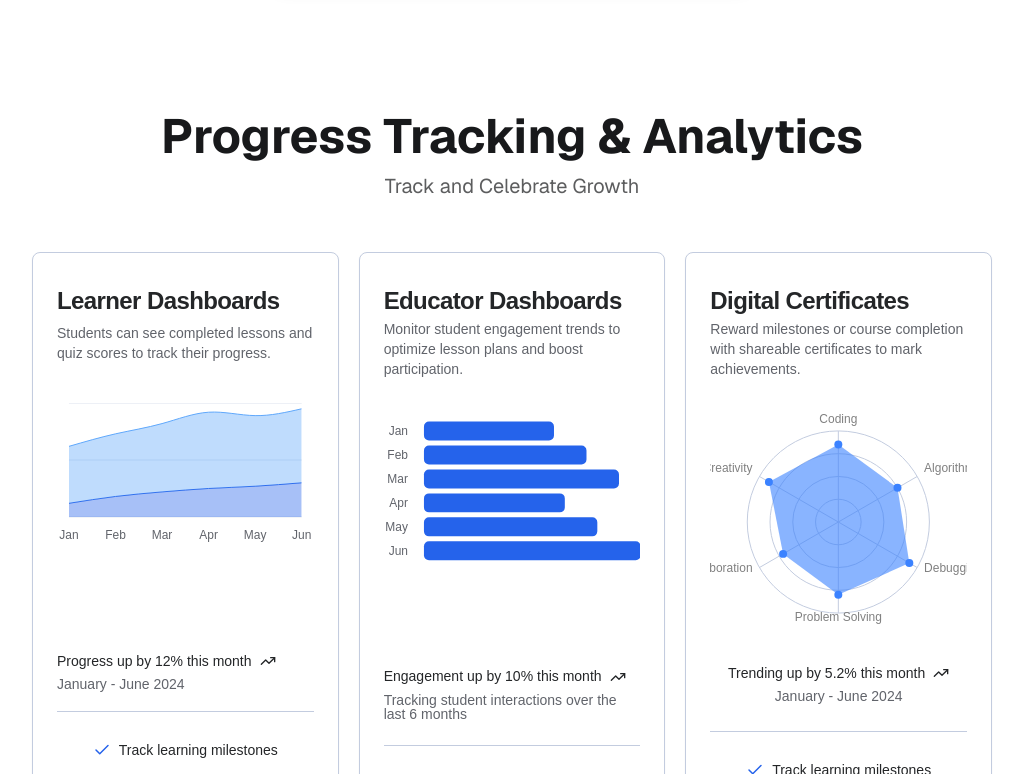
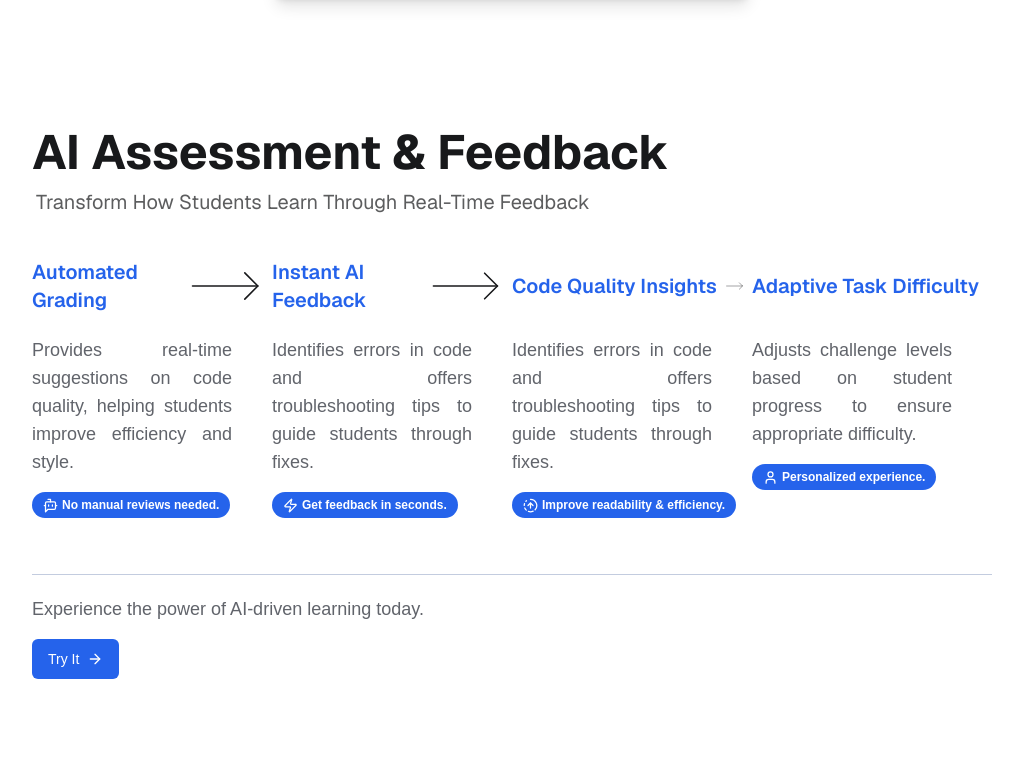
Before and after one commit to onehundredlabs/ai-native-education-platform-web, a Next.js app in the folder ai-native-education-platform-landing-page/: page / in a window 1280 px wide. Shown: the part 2886-3660 px from the top of the page, without its empty margins (128-1151 px from the left). Built offline with nearby package versions, Linux system fonts and the light colour scheme.

Commit message:
add Footer, ThirdSection

```diff
--- a/ai-native-education-platform-landing-page/src/app/Sections/FirstSection.tsx
+++ b/ai-native-education-platform-landing-page/src/app/Sections/FirstSection.tsx
@@ -6,7 +6,7 @@ import {
   CardHeader,
   CardTitle,
 } from "@/components/ui/card";
-import { BookCheck, Brain, Pencil } from "lucide-react";
+import { ArrowRight, BookCheck, Brain, Pencil } from "lucide-react";
 
 export const FirstSection = () => {
   return (
@@ -36,7 +36,7 @@ export const FirstSection = () => {
             </p>
           </CardContent>
           <CardFooter>
-            <Button>Start Creating Lessons</Button>
+            <Button>Start Creating Lessons <ArrowRight size={20} /></Button>
           </CardFooter>
         </Card>
         <Card className="border-border shadow-lg  pb-3">
@@ -55,7 +55,7 @@ export const FirstSection = () => {
             </p>
           </CardContent>
           <CardFooter>
-            <Button>Configure Assignments</Button>
+            <Button>Configure Assignments <ArrowRight size={20} /></Button>
           </CardFooter>
         </Card>
 
@@ -75,7 +75,7 @@ export const FirstSection = () => {
             </p>
           </CardContent>
           <CardFooter>
-            <Button>See Suggestions</Button>
+            <Button>See Suggestions <ArrowRight size={20} /></Button>
           </CardFooter>
         </Card>
       </div>
--- /dev/null
+++ b/ai-native-education-platform-landing-page/src/app/Sections/Footer.tsx
@@ -0,0 +1,61 @@
+import { Button } from "@/components/ui/button";
+import { Separator } from "@/components/ui/separator";
+import { Github, Globe, Linkedin, Twitter } from "lucide-react";
+
+export const Footer = () => {
+  return (
+    <footer className="mt-32 w-3/4 m-auto">
+      <div className="flex items-center w-full justify-between">
+        <h3 className="font-geist text-2xl font-bold opacity-80">Learnify</h3>
+
+        <nav className="flex">
+          <Button variant="link" asChild>
+            <a href="">Creation</a>
+          </Button>
+          <Button variant="link" asChild>
+            <a href="">Managment</a>
+          </Button>
+          <Button variant="link" asChild>
+            <a href="">Feedback</a>
+          </Button>
+          <Button variant="link" asChild>
+            <a href="">Analytics</a>
+          </Button>
+          <Button variant="link" asChild>
+            <a href="">Collaboration</a>
+          </Button>
+          <Button variant="link" className="pr-0" asChild>
+            <a href="">Explore</a>
+          </Button>
+        </nav>
+      </div>
+      <div className="flex gap-4 mt-5 ">
+        <a href="" className="opacity-65 hover:opacity-100 transition">
+          <Github strokeWidth={1.5}  size={27} />
+        </a>
+        <a href="" className="opacity-65 hover:opacity-100 transition">
+          <Twitter strokeWidth={1.5}   size={27} />
+        </a>
+        <a href="" className="opacity-65 hover:opacity-100 transition">
+          <Linkedin strokeWidth={1.5}   size={27} />
+        </a>
+        <a href="" className="opacity-65 hover:opacity-100 transition">
+          <Globe strokeWidth={1.5}   size={27} />
+        </a>
+      </div>
+
+      <Separator className="my-8" />
+      <div className="flex justify-between items-center mb-10">
+        <p className="text-center text-sm text-muted-foreground">
+          © 2025 Learnify.
+        </p>
+        <p className="text-center text-sm text-muted-foreground">
+          Made by{" "}
+          <Button variant={"link"} asChild className="pl-1 pr-0">
+            <a href="">One Hundred Labs</a>
+          </Button>
+        </p>
+      </div>
+    </footer>
+  );
+};
--- a/ai-native-education-platform-landing-page/src/app/Sections/FourthSection.tsx
+++ b/ai-native-education-platform-landing-page/src/app/Sections/FourthSection.tsx
@@ -5,7 +5,7 @@ import { BarChartCard } from "./../charts/BarChartCard";
 
 export const FourthSection = () => {
   return (
-    <section className="w-3/4 m-auto mb-32">
+    <section className="w-3/4 m-auto ">
       <div>
         <h2 className="text-5xl font-bold text-center font-geist">
           Progress Tracking & Analytics
--- a/ai-native-education-platform-landing-page/src/app/Navbar.tsx
+++ b/ai-native-education-platform-landing-page/src/app/Sections/Navbar.tsx
@@ -1,8 +1,7 @@
 "use client";
 import { Button } from "@/components/ui/button";
-import { ThemeButton } from "./ThemeButton";
 import { useState, useEffect } from "react";
-import { motion } from "framer-motion"; // ✅ Importujeme Framer Motion
+import { motion } from "framer-motion";
 import {
   NavigationMenu,
   NavigationMenuItem,
@@ -11,6 +10,7 @@ import {
   navigationMenuTriggerStyle,
 } from "@/components/ui/navigation-menu";
 import { GraduationCap, SquareArrowOutUpRight } from "lucide-react";
+import { ThemeButton } from "../ThemeButton";
 
 export const Navbar = () => {
   const [isScrolled, setIsScrolled] = useState(false);
--- a/ai-native-education-platform-landing-page/src/app/Sections/SecondSection.tsx
+++ b/ai-native-education-platform-landing-page/src/app/Sections/SecondSection.tsx
@@ -14,7 +14,7 @@ export const SecondSection = () => {
         </p>
       </div>
 
-      <div className="w-3/4 m-auto grid grid-cols-2 gap-10 mt-10 font-geist">
+      <div className="w-3/4 m-auto grid grid-cols-2 gap-y-14 gap-x-16 mt-10 font-geist">
         <div className="border rounded-xl shadow-lg p-10 flex flex-col items-center bg-card">
           <Wind strokeWidth={0.75} size={150} className="text-primary mb-5" />
           <h3 className="text-2xl font-bold">Interactive Lesson Flow</h3>
--- /dev/null
+++ b/ai-native-education-platform-landing-page/src/app/Sections/ThirdSection.tsx
@@ -0,0 +1,106 @@
+import { Badge } from "@/components/ui/badge";
+import { Button } from "@/components/ui/button";
+import { Separator } from "@/components/ui/separator";
+import {
+  ArrowRight,
+  BotMessageSquare,
+  CircleFadingArrowUp,
+  MoveRight,
+  User,
+  Zap,
+} from "lucide-react";
+
+export const ThirdSection = () => {
+  return (
+    <section className="w-3/4 m-auto mb-32">
+      <div className=" flex font-geist">
+        <div className="">
+          <h2 className="text-5xl font-bold ">AI Assessment & Feedback</h2>
+          <p className="pl-1 text-xl font-geist  py-3 opacity-70">
+            Transform How Students Learn Through Real-Time Feedback
+          </p>
+        </div>
+      </div>
+
+      <div className="flex mt-2">
+        <div className="w-1/4">
+          <div className="flex items-center">
+            <p className="text-xl font-semibold font-geist text-primary">
+              Automated Grading
+            </p>
+            <MoveRight size={100} strokeWidth={0.5} className="mx-2" />
+          </div>
+          <p className="text-muted-foreground  text-lg text-justify w-10/12">
+            Provides real-time suggestions on code quality, helping students
+            improve efficiency and style.
+          </p>
+          <Badge className="my-4 py-1">
+            <BotMessageSquare size={15} className="mr-1" /> No manual reviews
+            needed.
+          </Badge>
+        </div>
+        <div className="w-1/4">
+          <div className="flex items-center">
+            <p className="text-xl text-primary font-semibold font-geist">
+              Instant AI Feedback
+            </p>
+            <MoveRight size={100} strokeWidth={0.5} className="mx-2" />
+          </div>
+          <p className="text-muted-foreground  text-lg text-justify w-10/12">
+            Identifies errors in code and offers troubleshooting tips to guide
+            students through fixes.
+          </p>
+          <Badge className="my-4 py-1">
+            <Zap size={15} className="mr-1" />
+            Get feedback in seconds.
+          </Badge>
+        </div>
+        <div className="w-1/4">
+          <div className="flex items-center">
+            <p className="text-xl text-primary font-semibold text-nowrap  font-geist">
+              Code Quality Insights
+            </p>
+            <MoveRight size={100} strokeWidth={0.5} className="mx-2" />
+          </div>
+          <p className="text-muted-foreground  text-lg text-justify w-10/12">
+            Identifies errors in code and offers troubleshooting tips to guide
+            students through fixes.
+          </p>
+          <Badge className="my-4 py-1">
+            <CircleFadingArrowUp size={15} className="mr-1" />
+            Improve readability & efficiency.
+          </Badge>
+        </div>
+        <div className="w-1/4">
+          <div className="flex items-center">
+            <p className="text-xl text-primary text-nowrap font-semibold font-geist">
+              Adaptive Task Difficulty
+            </p>
+            <MoveRight
+              size={100}
+              strokeWidth={0.5}
+              className="mx-2 opacity-0"
+            />
+          </div>
+          <p className="text-muted-foreground  text-lg text-justify w-10/12">
+            Adjusts challenge levels based on student progress to ensure
+            appropriate difficulty.
+          </p>
+          <Badge className="my-4 py-1">
+            <User size={15} className="mr-1" />
+            Personalized experience.
+          </Badge>
+        </div>
+      </div>
+      <Separator className="mt-10" />
+      <div className="mt-5">
+        <p className="text-lg text-muted-foreground mb-4">
+          Experience the power of AI-driven learning today.
+        </p>
+        <Button className="flex items-center gap-2">
+          Try It <ArrowRight size={20} />
+        </Button>
+      </div>
+    </section>
+  );
+};
--- a/ai-native-education-platform-landing-page/src/app/layout.tsx
+++ b/ai-native-education-platform-landing-page/src/app/layout.tsx
@@ -1,8 +1,8 @@
 import type { Metadata } from "next";
 import { Geist, Geist_Mono } from "next/font/google";
 import "./globals.css";
-import { Navbar } from "./Navbar";
-import { ThemeProvider } from "@/components/ui/theme-provider";
+import { Navbar } from "./sections/Navbar";
+import { Footer } from "./sections/Footer";
 
 const geistSans = Geist({
   variable: "--font-geist-sans",
@@ -29,15 +29,10 @@ export default function RootLayout({
       <body
         className={`${geistSans.variable} ${geistMono.variable} antialiased`}
       >
-        <ThemeProvider
-          attribute="class"
-          defaultTheme="system"
-          enableSystem
-          disableTransitionOnChange
-        >
+
           <Navbar />
           {children}
-        </ThemeProvider>
+          <Footer/>
 
       </body>
     </html>
--- a/ai-native-education-platform-landing-page/src/app/page.tsx
+++ b/ai-native-education-platform-landing-page/src/app/page.tsx
@@ -2,6 +2,7 @@ import { FirstSection } from "./sections/FirstSection";
 import { FourthSection } from "./sections/FourthSection";
 import { HeroSection } from "./sections/HeroSection";
 import { SecondSection } from "./sections/SecondSection";
+import { ThirdSection } from "./sections/ThirdSection";
 
 export default function Home() {
   return (
@@ -9,6 +10,7 @@ export default function Home() {
       <HeroSection />
       <FirstSection />
       <SecondSection />
+      <ThirdSection/>
       <FourthSection />
     </section>
   );
```
